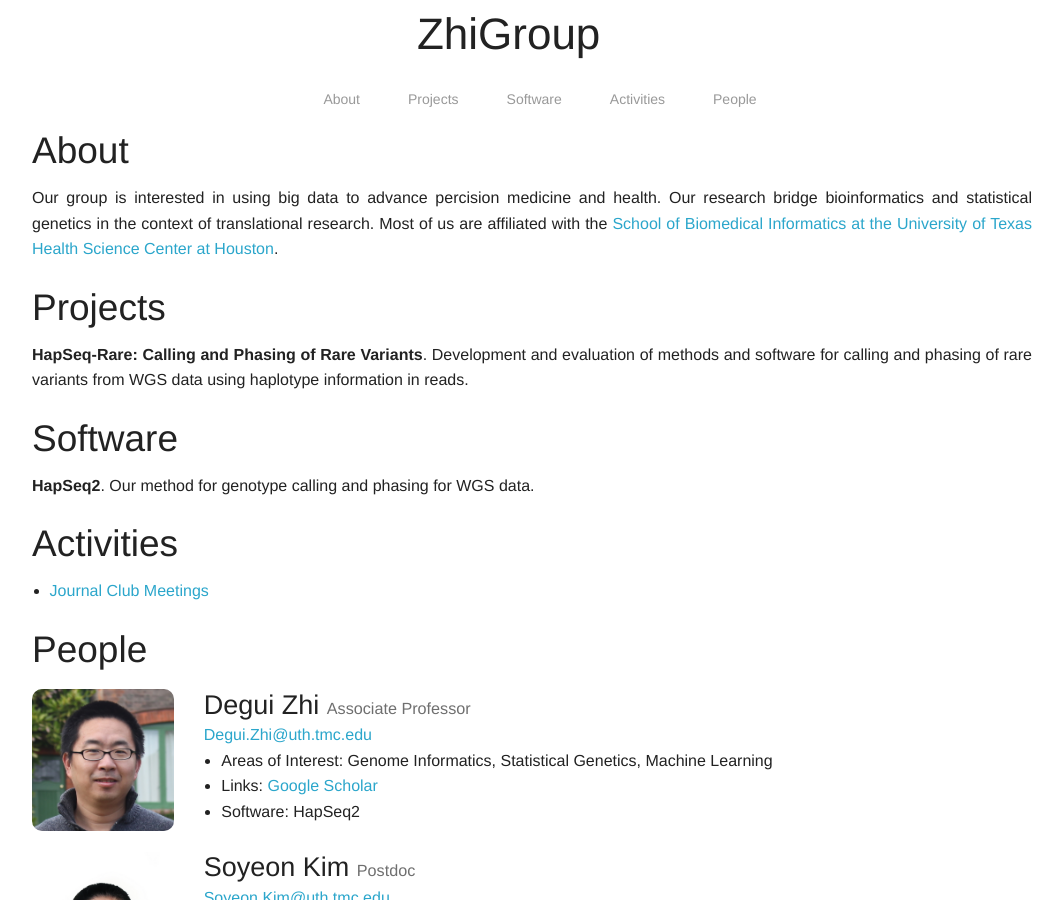
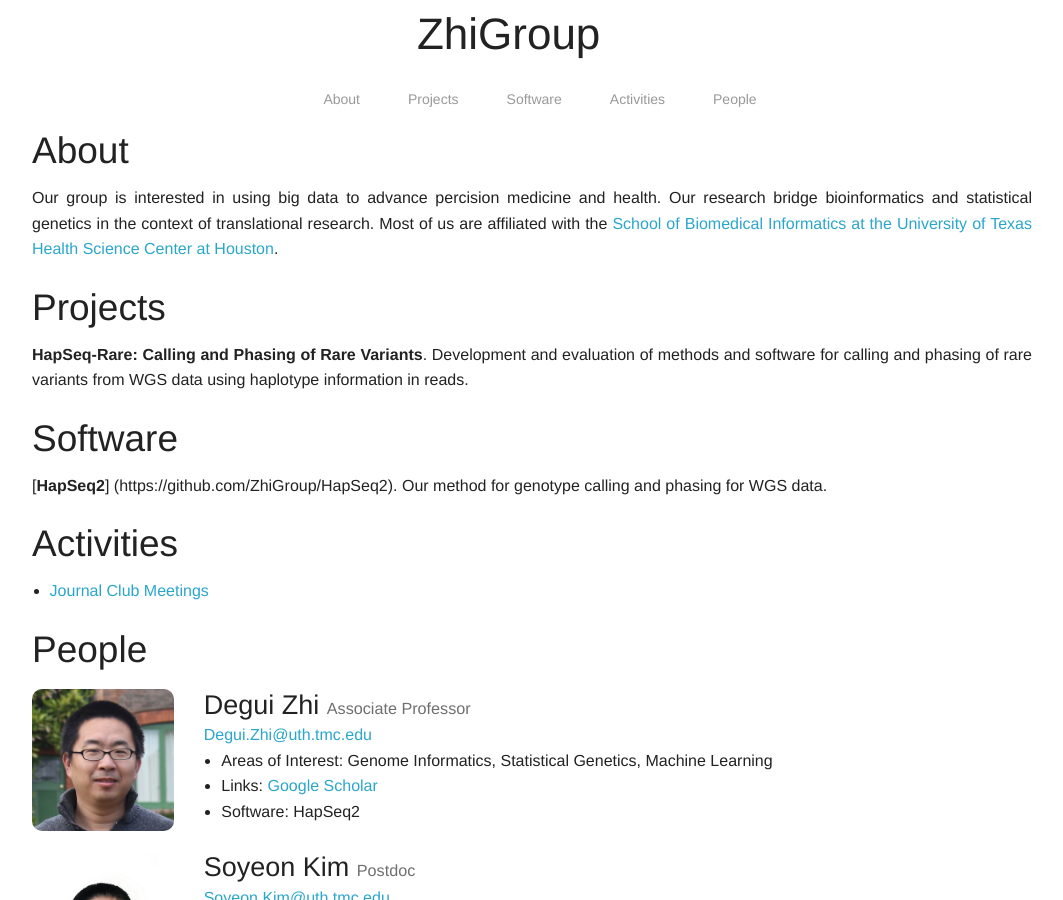
Before and after one commit to ZhiGroup/ZhiGroup.github.io, a Jekyll site: the page built from index.html, in a window 1280 px wide and 900 px high. Shown: the whole window, without its empty margins (108-1171 px from the left). Built offline with Jekyll 4.4.1, drawn with Linux system fonts in a browser that asks for light colours; some of the changed lines change nothing that is shown.

Commit message:
Update software.md

```diff
--- a/_includes/software.md
+++ b/_includes/software.md
@@ -1,2 +1,2 @@
 
-**HapSeq2**. Our method for genotype calling and phasing for WGS data.
+[**HapSeq2**] (https://github.com/ZhiGroup/HapSeq2). Our method for genotype calling and phasing for WGS data.
```
